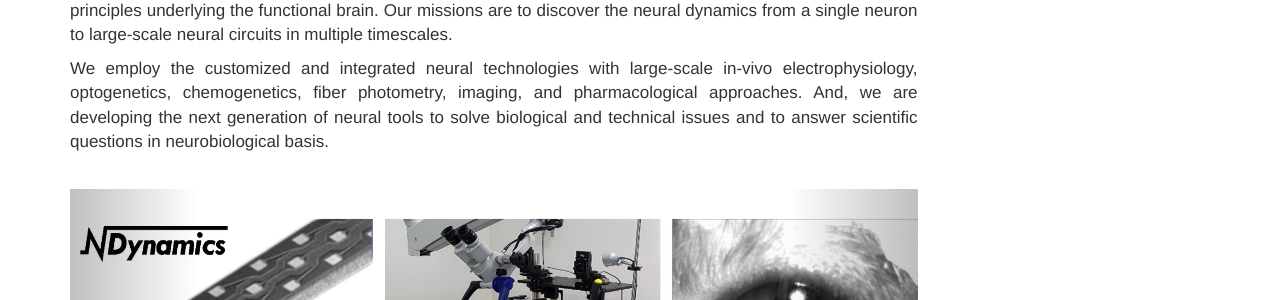
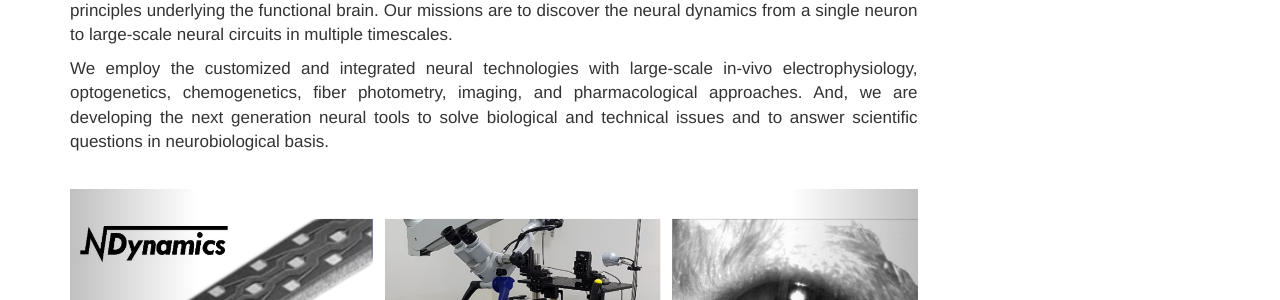
Before and after one commit to kleelab/kleelab.github.io, a Jekyll site: the page built from index.html, in a window 1280 px wide. Shown: the part 418-718 px from the top of the page. Built offline with Jekyll 4.4.1, drawn with Linux system fonts in a browser that asks for light colours; nearby versions of some CDN libraries; a style sheet for code colours, icons or effects is not loaded.

Commit message:
Update index.html

```diff
--- a/index.html
+++ b/index.html
@@ -18,7 +18,7 @@
 <br>
 <p>How electrical and chemical signals are coded in the brain?  Neural Dynamics Lab addresses the fundamental principles underlying the functional brain. Our missions are to discover the neural dynamics from a single neuron to large-scale neural circuits in multiple timescales.</p>
 
-<p>We employ the customized and integrated neural technologies with large-scale in-vivo electrophysiology, optogenetics, chemogenetics, fiber photometry, imaging, and pharmacological approaches. And, we are developing the next generation of neural tools to solve biological and technical issues and to answer scientific questions in neurobiological basis. </p>
+<p>We employ the customized and integrated neural technologies with large-scale in-vivo electrophysiology, optogenetics, chemogenetics, fiber photometry, imaging, and pharmacological approaches. And, we are developing the next generation neural tools to solve biological and technical issues and to answer scientific questions in neurobiological basis. </p>
 <br>
 <div markdown="0" id="carousel" class="carousel slide" data-ride="carousel" data-interval="5000" data-pause="hover" >
     <!-- Menu -->
```
